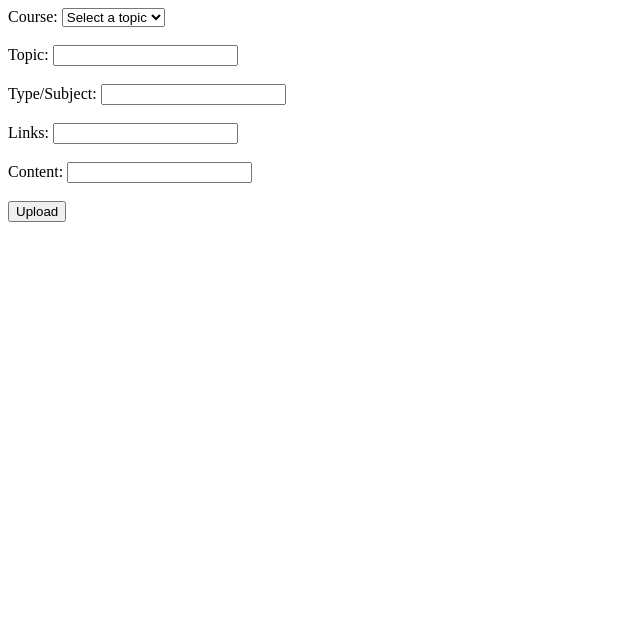
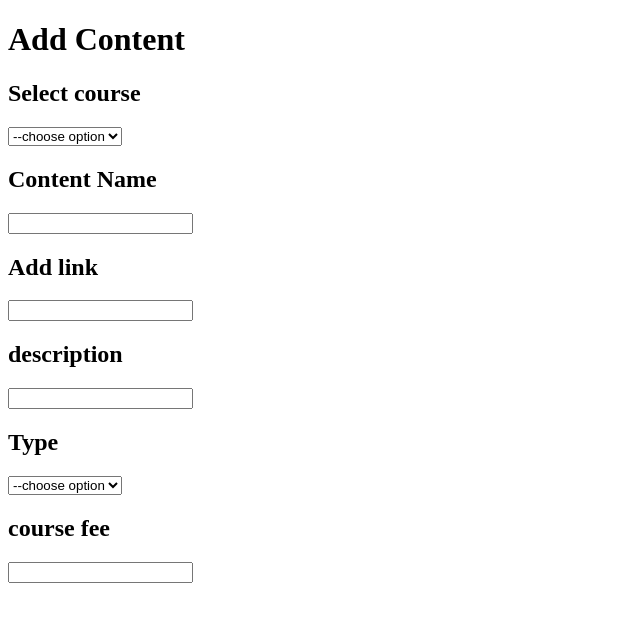
Before and after one commit to sabyasachi27/E-Learning-Portal, a PHP site: page /contents/add-contents.php in a window 1280 px wide. Shown: the top 622 px of the page, without its empty margins (0-640 px from the left). Run offline with PHP 8.4, Linux system fonts and the light colour scheme; data that the repository does not hold is empty.

Commit message:
content change

```diff
--- a/contents/add-contents-acc.php
+++ b/contents/add-contents-acc.php
@@ -16,15 +16,15 @@ $q1 = mysqli_query($con, $qr);
 
 $teacher= mysqli_fetch_array($q1);
 
-$qr1 = 	"SELECT * FROM `courses` WHERE `id` = '".$_REQUEST['topicId']."'";
+$qr1 = 	"SELECT * FROM `courses` WHERE `id` = '".$_REQUEST['course']."'";
 
 $q2 = mysqli_query($con, $qr1);
 $course= mysqli_fetch_array($q2);
-$temp = $_REQUEST['topicId'];
+$temp = $_REQUEST['course'];
 //print_r($_REQUEST['topicId']);die();
 
     //print_r ($course['id']);die();
-    $qry = "INSERT INTO `contents` VALUES (NULL, '".$_REQUEST['topicId']."', '".$_REQUEST['heading']."', '".$_REQUEST['type']."', '".$_REQUEST['links']."', '".$_REQUEST['content']."', '".$teacher['name']."', '".date("Y-m-d H:i:s")."', '".date("Y-m-d H:i:s")."',  'active')";
+    $qry = "INSERT INTO `contents` VALUES (NULL, '".$_REQUEST['course']."', '".$_SESSION['id']."', '".$_REQUEST['cont-name']."', '".$_REQUEST['type']."', '".$_REQUEST['link']."', '".$_REQUEST['content']."', '".$teacher['name']."', '".date("Y-m-d H:i:s")."', '".date("Y-m-d H:i:s")."',  'active')";
 
     $qry_exec = mysqli_query($con, $qry);
     //print_r($qry);die();
--- a/contents/add-contents.php
+++ b/contents/add-contents.php
@@ -7,31 +7,45 @@
 
 
 <!DOCTYPE html>
-<html>
+<html lang="en">
 <head>
-	<title></title>
+    <meta charset="UTF-8">
+    <meta http-equiv="X-UA-Compatible" content="IE=edge">
+    <meta name="viewport" content="width=device-width, initial-scale=1.0">
+    <title>Add content</title>
 </head>
 <body>
-
-	<form action="add-contents-acc.php" method="post">
-		Course:
-		<select name="topicId">
-			<option value="">Select a topic</option>
-			<?php
+    <div class="content-form"><h1>Add Content</h1></div>
+    <div class="mane">
+        <form action="add-contents-acc.php">
+            <h2 class="name">Select course</h2>
+            <select name="course" class="option">
+                <option disabled="disabled" selected="selected">--choose option</option>
+                <?php
 				while($row = mysqli_fetch_array($qry1)) {
 
 					echo '<option value="'.$row['id'].'">'.$row['name'].'</option>';
 				}
 			?>
-		</select><br><br>
+            </select>
+            <h2 class="name">Content Name</h2>
+            <input class="cont-name" type="text" name="cont-name">
 
-		Topic: <input type
-		Heading: <input type="text" name="heading"><br><br>
-		Type/Subject: <input type="message" name="type"><br><br>
-		Links: <input type="hyperlink" name="links"><br><br>
-        Content: <input type="message" name="content"><br><br>
-		<input type="submit" value="Upload">
-	</form>
+            <h2 class="name">Add link</h2>
+            <input type="url" class="link" name="link">
 
+            <h2 class="name">description</h2>
+            <input type="message" class="desc" name="content">
+
+            <h2 class="name">Type</h2>
+            <select name="type" class="option">
+                <option disabled="disabled" selected="selected">--choose option</option>
+                <option value="paid">free</option>
+                <option value="free">paid</option>
+            </select>
+            <h2 class="name">course fee</h2>
+            <input type="text" class="course-fee" name="course-fee">
+        </form>
+    </div>
 </body>
 </html>
--- a/teacher/teacher-profile.php
+++ b/teacher/teacher-profile.php
@@ -389,7 +389,7 @@ three.addEventListener('click', () => {
 </script>
 <script>
   document.getElementById('myButton').onclick = function (){
-    location.href = "content-manupulate.php";
+    location.href = "../contents/add-contents.php";
   };
 </script>
 <script src="../assets/js/main.js"></script>
```
Also changed, not shown: add-content.html (deleted, +0 -47 lines).
